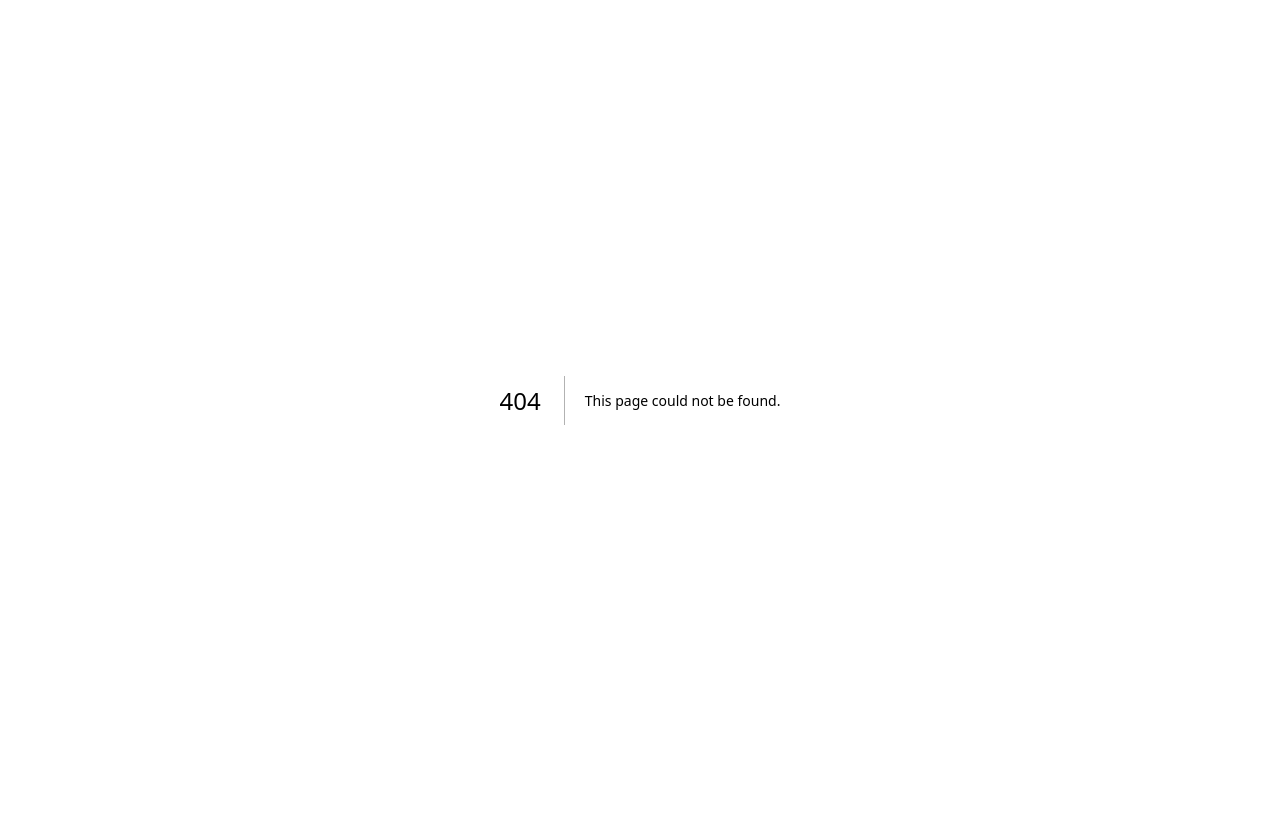
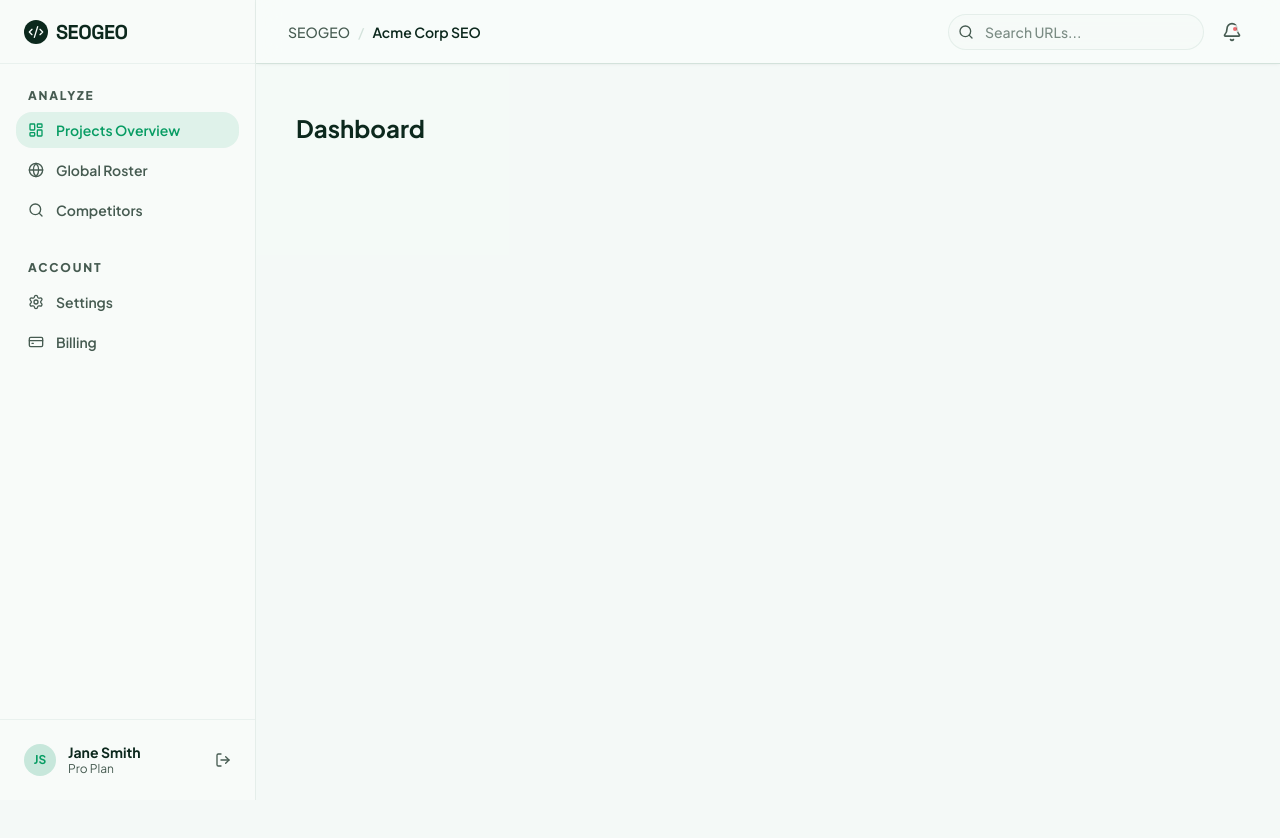
Before and after one commit to nabinpkl/seogeocheck, a Next.js app in the folder frontend/: page /dashboard in a window 1280 px wide. Before the commit this address had no page. Shown: the top 838 px of the page. Before the commit the page ends 800 px from the top, so only its background shows below. Built offline with nearby package versions, Linux system fonts and the light colour scheme.

Commit message:
feat: add dashboard layout, header, and sidebar components

```diff
--- /dev/null
+++ b/frontend/src/app/dashboard/layout.tsx
@@ -0,0 +1,24 @@
+import * as React from "react";
+import { DashboardSidebar } from "@/features/dashboard/components/DashboardSidebar";
+import { DashboardHeader } from "@/features/dashboard/components/DashboardHeader";
+
+export default function DashboardLayout({
+  children,
+}: {
+  children: React.ReactNode;
+}) {
+  return (
+    <div className="min-h-screen bg-muted/40 flex">
+      {/* Left Sidebar Layout */}
+      <DashboardSidebar />
+
+      {/* Main Content Area */}
+      <div className="flex-1 flex flex-col lg:ml-64 relative min-w-0">
+        <DashboardHeader />
+        <main className="flex-1 overflow-x-hidden">
+          {children}
+        </main>
+      </div>
+    </div>
+  );
+}
--- /dev/null
+++ b/frontend/src/app/dashboard/page.tsx
@@ -0,0 +1,37 @@
+import * as React from "react";
+import Link from "next/link";
+import { ArrowRight, LayoutDashboard, Search, Plus, Activity, Zap } from "lucide-react";
+import { Button } from "@/components/ui/button";
+import { Card, CardContent } from "@/components/ui/card";
+import { MetricCard } from "@/components/ui/metric-card";
+import { SectionHeading } from "@/components/ui/section-heading";
+import { StatusBadge } from "@/components/ui/status-badge";
+import { PageShell } from "@/components/ui/page-shell";
+
+// Mock Data
+const PROJECT = {
+  id: "proj_123",
+  name: "Acme Corp SEO Revamp",
+  aggregateScore: 82,
+  pages: [
+    { url: "acmecorp.com/", score: 92, status: "excellent", delta: "+5", id: "audit_001", lastChecked: "2h ago" },
+    { url: "acmecorp.com/pricing", score: 71, status: "needs_work", delta: "-12", id: "audit_002", lastChecked: "5h ago" },
+    { url: "acmecorp.com/blog", score: 84, status: "good", delta: "+2", id: "audit_003", lastChecked: "1d ago" },
+  ],
+  competitors: [
+    { url: "evilcorp.com/", score: 95 },
+    { url: "startup.io/", score: 62 },
+  ],
+};
+
+export default function DashboardPage({ projectId }: { projectId: string }) {
+  return (
+    <div className="min-h-screen pb-16">
+      <PageShell size="wide" className="pt-12 pb-8">
+
+        <h1 className="text-2xl font-bold">Dashboard</h1>
+
+      </PageShell>
+    </div>
+  );
+}
--- /dev/null
+++ b/frontend/src/features/dashboard/components/DashboardHeader.tsx
@@ -0,0 +1,40 @@
+import * as React from "react";
+import { Bell, Menu, Search } from "lucide-react";
+import { Button } from "@/components/ui/button";
+
+export function DashboardHeader() {
+  return (
+    <header className="sticky top-0 z-40 bg-background/80 backdrop-blur-md border-b border-border shadow-sm shadow-black/[0.03] h-16 flex items-center justify-between px-4 sm:px-6 lg:px-8">
+      {/* Mobile Menu Trigger & Breadcrumbs */}
+      <div className="flex items-center gap-4">
+        <Button variant="ghost" size="icon" className="lg:hidden shrink-0 cursor-pointer text-muted-foreground hover:text-foreground">
+          <Menu className="size-5" />
+          <span className="sr-only">Toggle Menu</span>
+        </Button>
+        <div className="hidden sm:flex items-center text-sm font-medium text-muted-foreground">
+          <span className="hover:text-foreground cursor-pointer transition-colors">SEOGEO</span>
+          <span className="mx-2 text-border">/</span>
+          <span className="text-foreground font-semibold">Acme Corp SEO</span>
+        </div>
+      </div>
+
+      {/* Utilities */}
+      <div className="flex items-center gap-3">
+        <div className="relative hidden md:flex items-center">
+          <Search className="absolute left-2.5 top-1/2 -translate-y-1/2 size-4 text-muted-foreground" />
+          <input
+            type="text"
+            placeholder="Search URLs..."
+            className="h-9 w-64 rounded-full border border-border/50 bg-muted/20 pl-9 pr-4 text-sm font-medium outline-none focus:border-primary/50 focus:ring-1 focus:ring-primary/20 transition-all placeholder:text-muted-foreground/70"
+          />
+        </div>
+
+        <Button variant="ghost" size="icon" className="relative text-muted-foreground hover:text-foreground">
+          <Bell className="size-5" />
+          <span className="absolute top-2 right-2 size-2 rounded-full bg-destructive border-2 border-background animate-pulse" />
+          <span className="sr-only">Notifications</span>
+        </Button>
+      </div>
+    </header>
+  );
+}
--- /dev/null
+++ b/frontend/src/features/dashboard/components/DashboardSidebar.tsx
@@ -0,0 +1,93 @@
+import * as React from "react";
+import Link from "next/link";
+import {
+  LayoutDashboard,
+  Search,
+  Settings,
+  CreditCard,
+  LogOut,
+  Globe,
+  Bell,
+  Code2
+} from "lucide-react";
+import { cn } from "@/lib/utils";
+
+const NAV_ITEMS = [
+  { name: "Projects Overview", href: "/dashboard/projects", icon: LayoutDashboard },
+  { name: "Global Roster", href: "/dashboard/urls", icon: Globe },
+  { name: "Competitors", href: "/dashboard/competitors", icon: Search },
+];
+
+const SETTINGS_ITEMS = [
+  { name: "Settings", href: "/dashboard/settings", icon: Settings },
+  { name: "Billing", href: "/dashboard/billing", icon: CreditCard },
+];
+
+export function DashboardSidebar() {
+  return (
+    <aside className="hidden lg:flex w-64 flex-col bg-sidebar border-r border-sidebar-border/50 min-h-screen fixed left-0 top-0">
+
+      {/* Brand / Logo Area */}
+      <div className="h-16 flex items-center px-6 border-b border-border/40">
+        <Link href="/dashboard" className="flex items-center gap-2 font-display font-black tracking-tight text-xl">
+          <div className="size-6 bg-foreground rounded-md flex items-center justify-center text-background">
+            <Code2 className="size-4" />
+          </div>
+          SEOGEO
+        </Link>
+      </div>
+
+      {/* Main Navigation */}
+      <div className="flex-1 overflow-y-auto py-6 px-4 space-y-8">
+        <div className="space-y-1">
+          <p className="px-3 text-xs font-black tracking-[0.15em] text-muted-foreground uppercase mb-2">Analyze</p>
+          {NAV_ITEMS.map((item) => (
+            <Link
+              key={item.name}
+              href={item.href}
+              className={cn(
+                "flex items-center gap-3 rounded-lg px-3 py-2 text-sm font-semibold transition-all",
+                item.name === "Projects Overview"
+                  ? "bg-primary/10 text-primary"
+                  : "text-muted-foreground hover:bg-muted/50 hover:text-foreground"
+              )}
+            >
+              <item.icon className="size-4" />
+              {item.name}
+            </Link>
+          ))}
+        </div>
+
+        <div className="space-y-1">
+          <p className="px-3 text-xs font-black tracking-[0.15em] text-muted-foreground uppercase mb-2">Account</p>
+          {SETTINGS_ITEMS.map((item) => (
+            <Link
+              key={item.name}
+              href={item.href}
+              className="flex items-center gap-3 rounded-lg px-3 py-2 text-sm font-semibold text-muted-foreground transition-all hover:bg-muted/50 hover:text-foreground"
+            >
+              <item.icon className="size-4" />
+              {item.name}
+            </Link>
+          ))}
+        </div>
+      </div>
+
+      {/* User Profile Footer */}
+      <div className="p-4 border-t border-border/40">
+        <div className="flex items-center justify-between p-2 rounded-lg hover:bg-muted/50 cursor-pointer transition-colors group">
+          <div className="flex items-center gap-3">
+            <div className="size-8 rounded-full bg-primary/20 flex items-center justify-center font-bold text-xs text-primary">
+              JS
+            </div>
+            <div className="flex flex-col">
+              <span className="text-sm font-bold leading-none mb-1">Jane Smith</span>
+              <span className="text-xs text-muted-foreground leading-none">Pro Plan</span>
+            </div>
+          </div>
+          <LogOut className="size-4 text-muted-foreground group-hover:text-destructive transition-colors hidden sm:block" />
+        </div>
+      </div>
+    </aside>
+  );
+}
```
